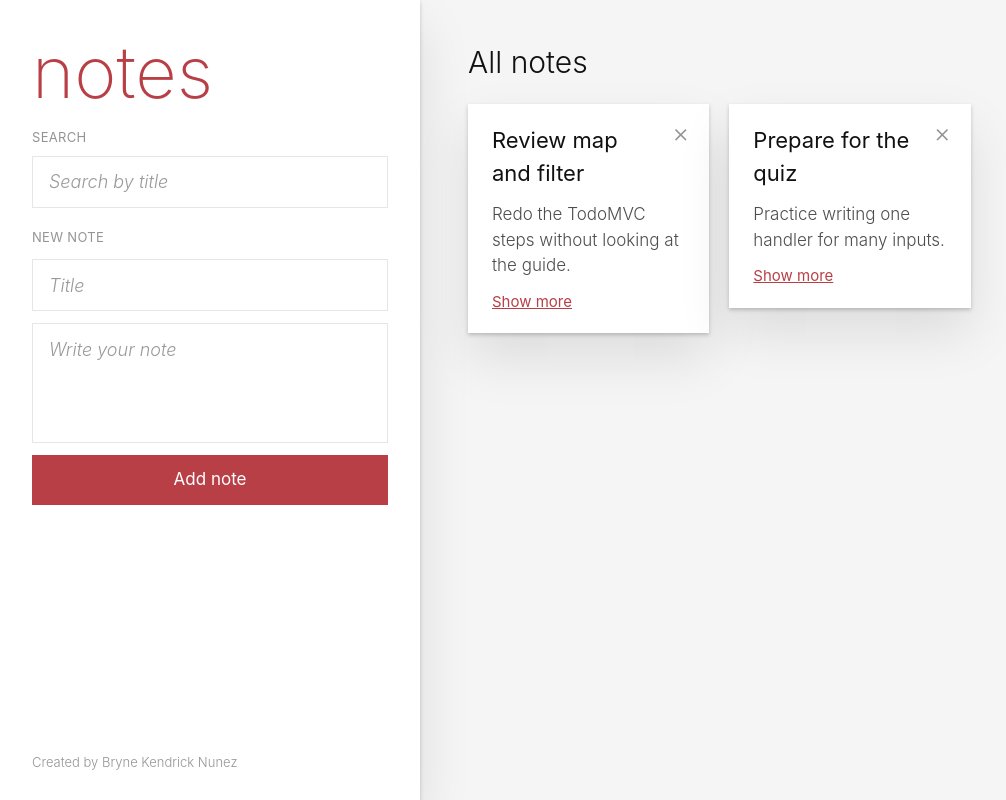
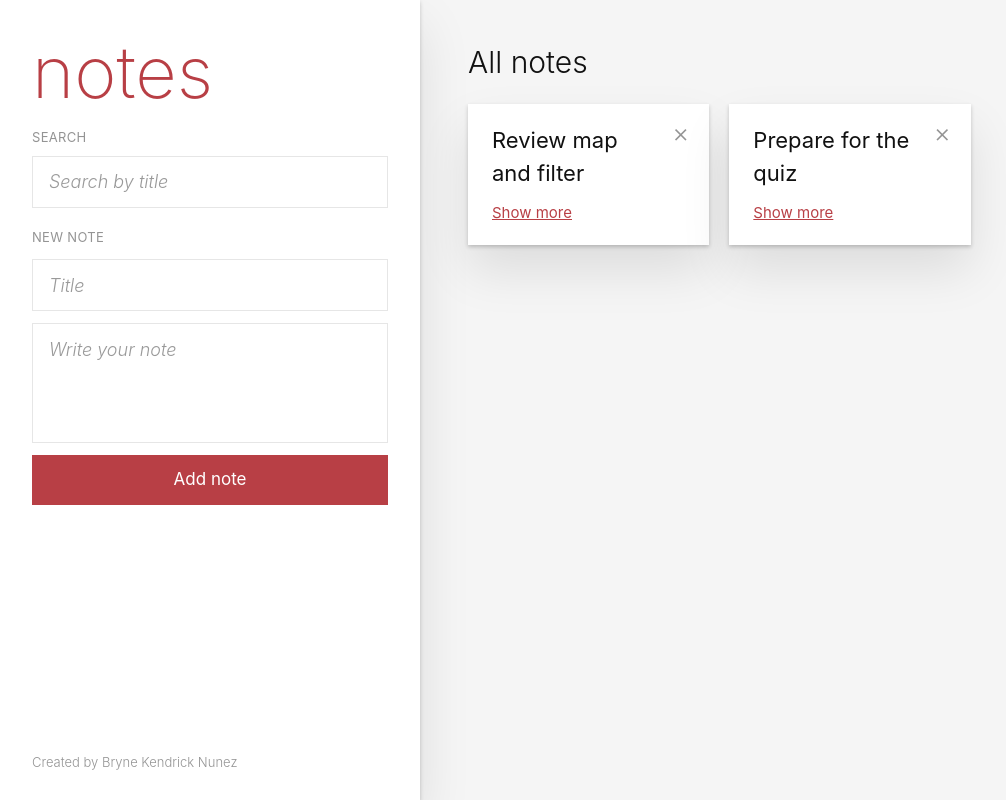
Before and after one commit to brynekendrick/CSIT340-G6-Notes-Nunez, a React (Vite) app: page / in a window 1280 px wide. Shown: the whole page, without its empty margins (0-1006 px from the left). Built offline with nearby package versions, Linux system fonts and the light colour scheme.

Commit message:
feat: add show more to note cards

```diff
--- a/src/Components/NoteCard.jsx
+++ b/src/Components/NoteCard.jsx
@@ -1,16 +1,25 @@
+
+import { useState } from 'react'
 
 function NoteCard({ title, body }) {
+  const [showMore, setShowMore] = useState(false)
+
   return (
     <div>
       <h3 className="pr-8 text-[22px] font-normal break-words">{title}</h3>
-      <p className="mt-3 text-[17px] break-words whitespace-pre-wrap text-[#4d4d4d]">
-        {body}
-      </p>
+
+      {showMore && (
+        <p className="mt-3 text-[17px] break-words whitespace-pre-wrap text-[#4d4d4d]">
+          {body}
+        </p>
+      )}
+
       <button
         type="button"
+        onClick={() => setShowMore(!showMore)}
         className="mt-3 cursor-pointer text-[15px] font-normal text-[#b83f45] underline"
       >
-        Show more
+        {showMore ? 'Show less' : 'Show more'}
       </button>
     </div>
   )
```
